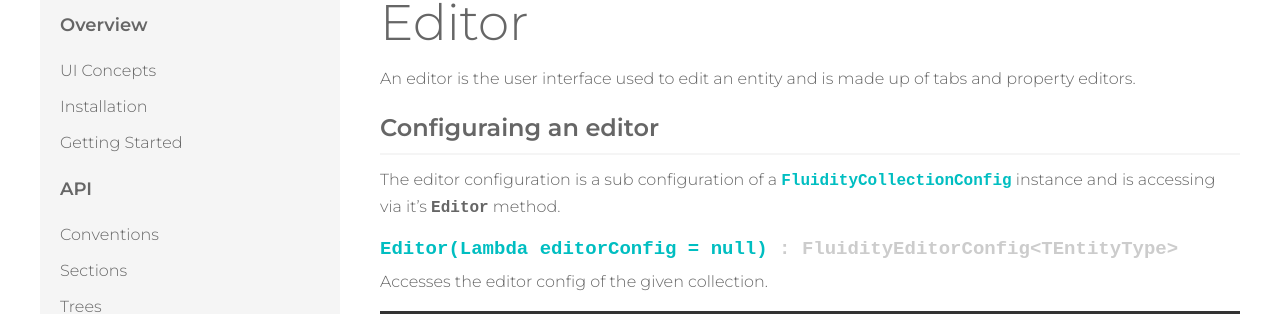
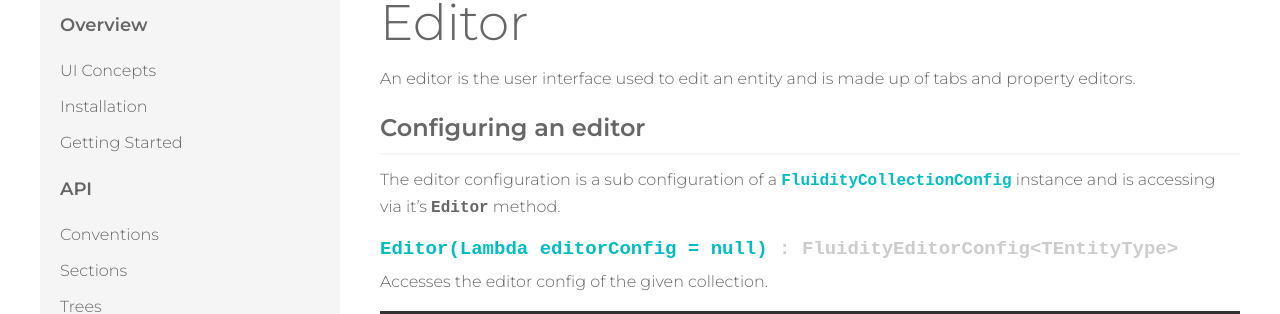
Before and after one commit to mattbrailsford/umbraco-fluidity, a Jekyll site: the page built from docs/_pages/02-api-04-collections-01-editor.md, in a window 1280 px wide. Shown: the part 332-646 px from the top of the page. Built offline with Jekyll 4.4.1, drawn with Linux system fonts in a browser that asks for light colours.

Commit message:
Spelling mistakes

```diff
--- a/docs/_pages/02-api-04-collections-01-editor.md
+++ b/docs/_pages/02-api-04-collections-01-editor.md
@@ -7,7 +7,7 @@ permalink: /api/collections/editor/index.html
 
 An editor is the user interface used to edit an entity and is made up of tabs and property editors.
 
-### Configuraing an editor
+### Configuring an editor
 
 The editor configuration is a sub configuration of a [`FluidityCollectionConfig`]({{ site.baseurl }}/api/collections/) instance and is accessing via it's `Editor` method.
 
```
Also changed, not shown: docs/_pages/02-api-04-collections-00-list-view.md (+1 -1 lines).
